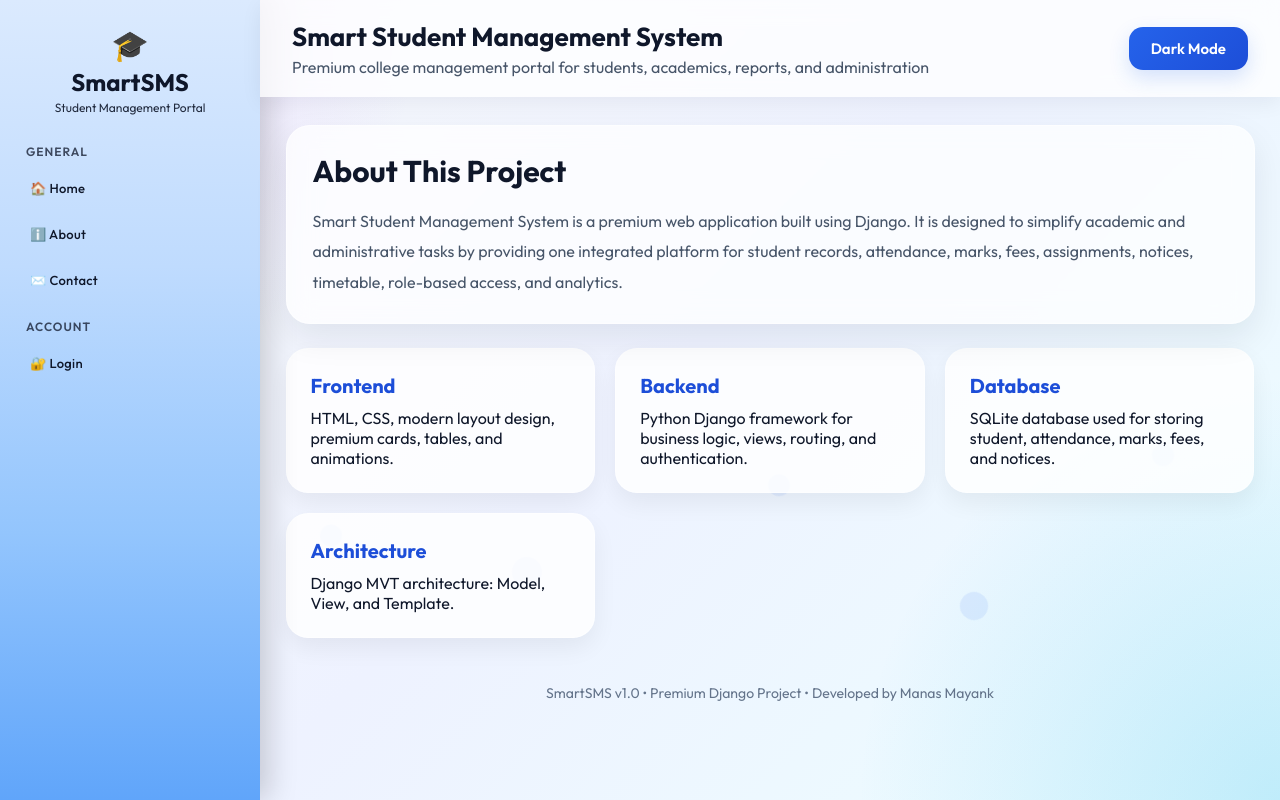
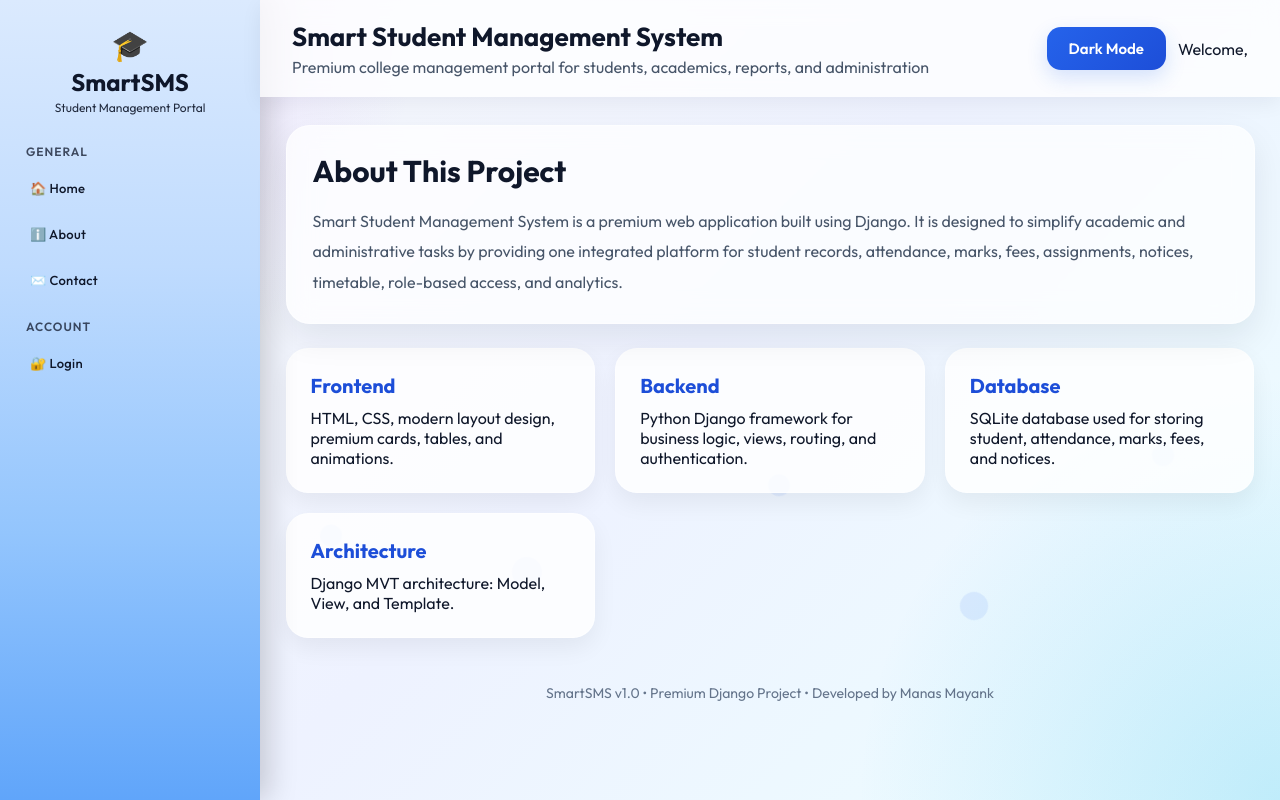
Before and after one commit to manas2801/smart-student-management-system, a Django app: page /about/ in a window 1280 px wide. Run offline with Django 5.2, Linux system fonts and the light colour scheme.

Commit message:
Added role based welcome message

```diff
--- a/main/templates/base.html
+++ b/main/templates/base.html
@@ -1115,9 +1115,23 @@ transform:translateX(50%);
 
                 <div class="topbar-right">
                     <button id="themeToggle" class="btn" type="button">Dark Mode</button>
-                    {% if user.is_authenticated %}
-                        <span class="badge">Welcome, {{ user.username }}</span>
-                    {% endif %}
+                    {% if request.user.groups.all.0.name == 'Admin' %}
+
+    Welcome, Admin {{ request.user.username }}
+
+{% elif request.user.groups.all.0.name == 'Teacher' %}
+
+    Welcome, Teacher {{ request.user.username }}
+
+{% elif request.user.groups.all.0.name == 'Student' %}
+
+    Welcome, Student {{ request.user.username }}
+
+{% else %}
+
+    Welcome, {{ request.user.username }}
+
+{% endif %}
                 </div>
             </div>
 
```
